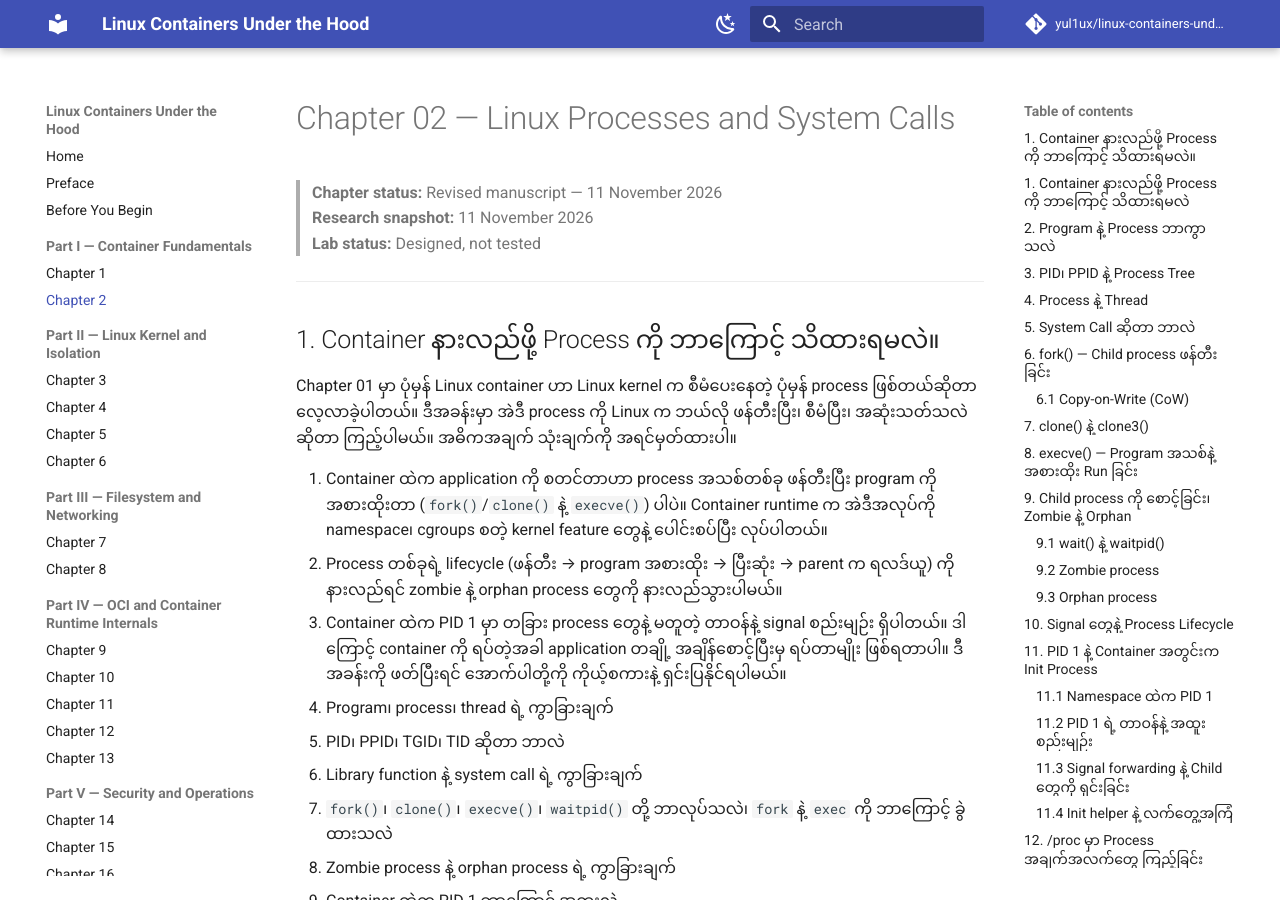
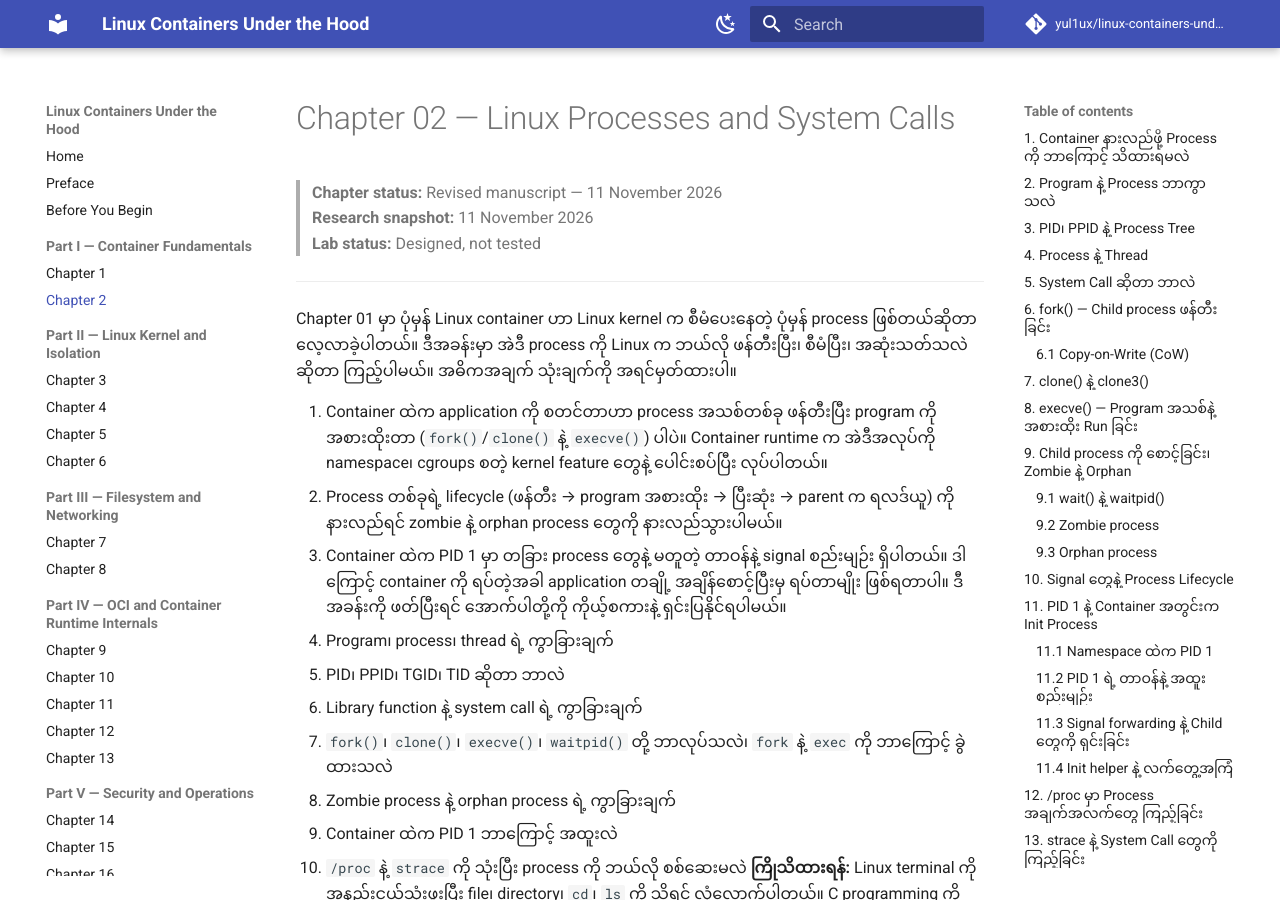
Before and after one commit to yul1ux/linux-containers-under-the-hood, an MkDocs documentation site: the page built from docs/part-01-fundamentals/chapter-02-linux-processes-and-system-calls.md, in a window 1280 px wide and 900 px high. Built offline with MkDocs 1.6.1 and Material for MkDocs 9.7.7, drawn with Linux system fonts in a browser that asks for light colours; comment, search, counter and statistics services are not loaded.

Commit message:
Update chapter-02-linux-processes-and-system-calls.md

```diff
--- a/docs/part-01-fundamentals/chapter-02-linux-processes-and-system-calls.md
+++ b/docs/part-01-fundamentals/chapter-02-linux-processes-and-system-calls.md
@@ -5,8 +5,6 @@
 > **Lab status:** Designed, not tested
 
 ---
-
-## 1. Container နားလည်ဖို့ Process ကို ဘာကြောင့် သိထားရမလဲ။
 
 Chapter 01 မှာ ပုံမှန် Linux container ဟာ Linux kernel က စီမံပေးနေတဲ့ ပုံမှန် process ဖြစ်တယ်ဆိုတာ လေ့လာခဲ့ပါတယ်။ ဒီအခန်းမှာ အဲဒီ process ကို Linux က ဘယ်လို ဖန်တီးပြီး၊ စီမံပြီး၊ အဆုံးသတ်သလဲဆိုတာ ကြည့်ပါမယ်။ အဓိကအချက် သုံးချက်ကို အရင်မှတ်ထားပါ။
 
```
